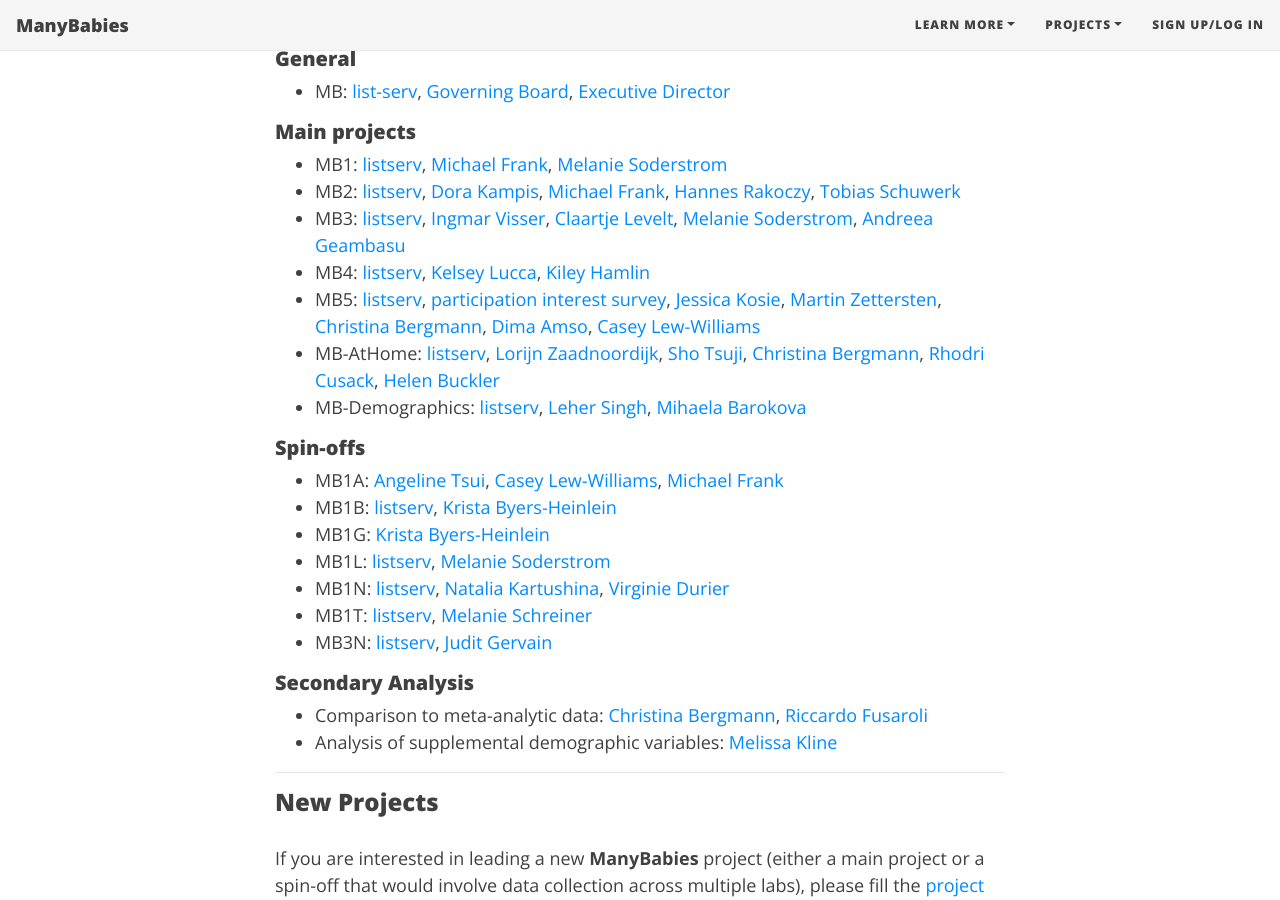
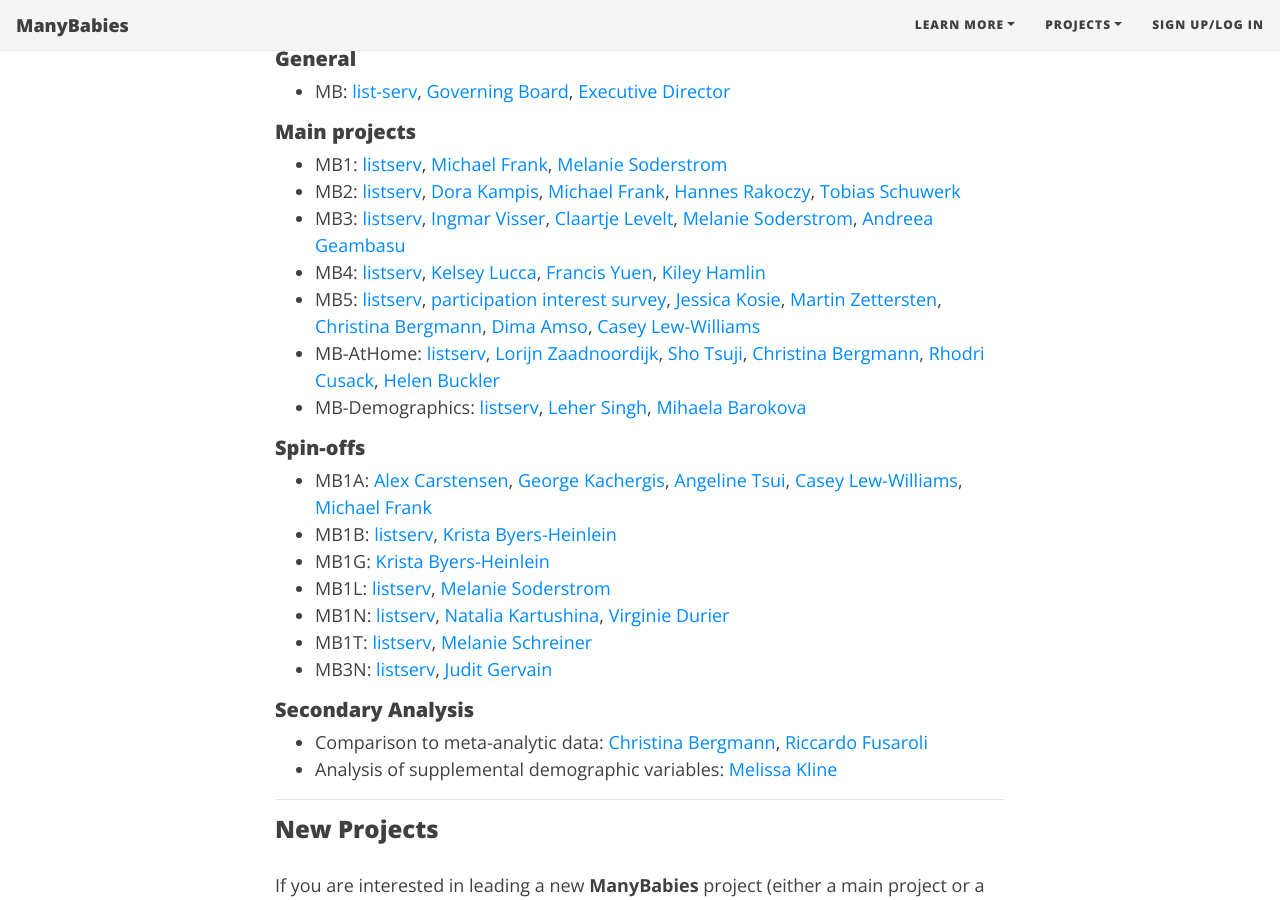
Before and after one commit to manybabies/manybabies.github.io, a Jekyll site: the page built from sign_up_log_in.md, in a window 1280 px wide and 900 px high, scrolled down 673 px. Built offline with Jekyll 4.4.1, drawn with Linux system fonts in a browser that asks for light colours; nearby versions of some CDN libraries; some web fonts are replaced.

Commit message:
add francis, alex, george as leaders

```diff
--- a/sign_up_log_in.md
+++ b/sign_up_log_in.md
@@ -42,13 +42,13 @@
 * MB2: [listserv](https://mailman.stanford.edu/mailman/listinfo/manybabies2),
 [Dora Kampis](mailto:dk@psy.ku.dk), [Michael Frank](mailto:mcfrank@stanford.edu), [Hannes Rakoczy](mailto:hrakocz@uni-goettingen.de), [Tobias Schuwerk](mailto:Tobias.Schuwerk@psy.lmu.de)
 * MB3: [listserv](https://mailman.stanford.edu/mailman/listinfo/manybabies3), [Ingmar Visser](mailto:I.Visser@uva.nl), [Claartje Levelt](mailto:c.c.levelt@hum.leidenuniv.nl), [Melanie Soderstrom](mailto:M_Soderstrom@umanitoba.ca), [Andreea Geambasu](mailto:a.geambasu@hum.leidenuniv.nl)
-* MB4: [listserv](https://mailman.stanford.edu/mailman/listinfo/manybabies4), [Kelsey Lucca](mailto:Kelsey.Lucca@asu.edu), [Kiley Hamlin](mailto:kiley.hamlin@psych.ubc.ca)
+* MB4: [listserv](https://mailman.stanford.edu/mailman/listinfo/manybabies4), [Kelsey Lucca](mailto:Kelsey.Lucca@asu.edu), [Francis Yuen](mailto:francis.yuen@psych.ubc.ca), [Kiley Hamlin](mailto:kiley.hamlin@psych.ubc.ca)
 * MB5: [listserv](https://mailman.stanford.edu/mailman/listinfo/manybabies5), [participation interest survey](https://forms.gle/czxx9zzVytisCRY9A), [Jessica Kosie](mailto:jkosie@princeton.edu), [Martin Zettersten](mailto:martincz@princeton.edu), [Christina Bergmann](mailto:Christina.Bergmann@mpi.nl), [Dima Amso](mailto:da2959@columbia.edu), [Casey Lew-Williams](mailto:caseylw@princeton.edu)
 * MB-AtHome: [listserv](https://groups.google.com/g/InfantLooksAtHome), [Lorijn Zaadnoordijk](mailto:L.Zaadnoordijk@tcd.ie), [Sho Tsuji](mailto:tsujish@gmail.com), [Christina Bergmann](mailto:Christina.Bergmann@mpi.nl), [Rhodri Cusack](mailto:rhodricusack@cusacklab.org), [Helen Buckler](mailto:Helen.Buckler@nottingham.ac.uk)
 * MB-Demographics: [listserv](https://mailman.stanford.edu/mailman/listinfo/manybabies-demographics), [Leher Singh](mailto:leher.singh.nus@gmail.com), [Mihaela Barokova](mailto:mihaela.barokova@gmail.com)
 
 ##### Spin-offs
-* MB1A: [Angeline Tsui](mailto:astsui@stanford.edu), [Casey Lew-Williams](mailto:caseylw@princeton.edu), [Michael Frank](mailto:mcfrank@stanford.edu)
+* MB1A: [Alex Carstensen](mailto:acarstensen@ucsd.edu), [George Kachergis](mailto:kachergis@stanford.edu), [Angeline Tsui](mailto:angelinetsui@gmail.com), [Casey Lew-Williams](mailto:caseylw@princeton.edu), [Michael Frank](mailto:mcfrank@stanford.edu)
 * MB1B: [listserv](https://groups.google.com/forum/#!forum/manybabies-bilingual), [Krista Byers-Heinlein](mailto:K.Byers@concordia.ca)
 * MB1G: [Krista Byers-Heinlein](mailto:K.Byers@concordia.ca)
 * MB1L: [listserv](https://mailman.stanford.edu/mailman/listinfo/manybabies1), [Melanie Soderstrom](mailto:M_Soderstrom@umanitoba.ca)
```
